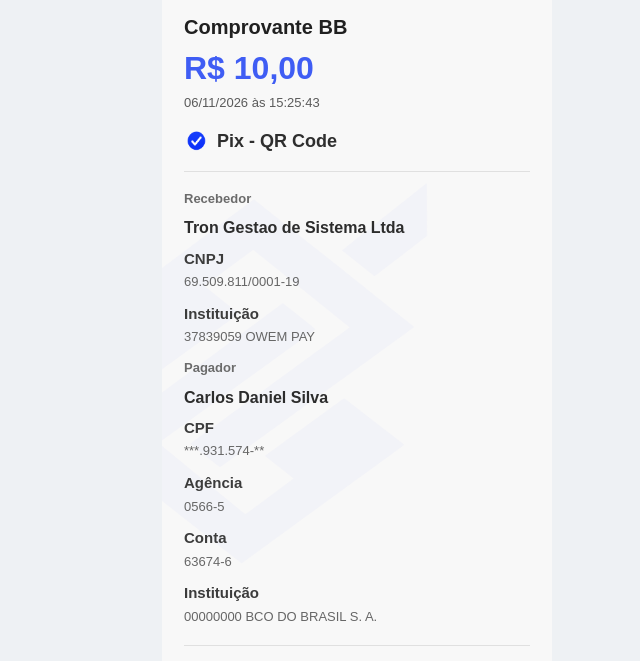
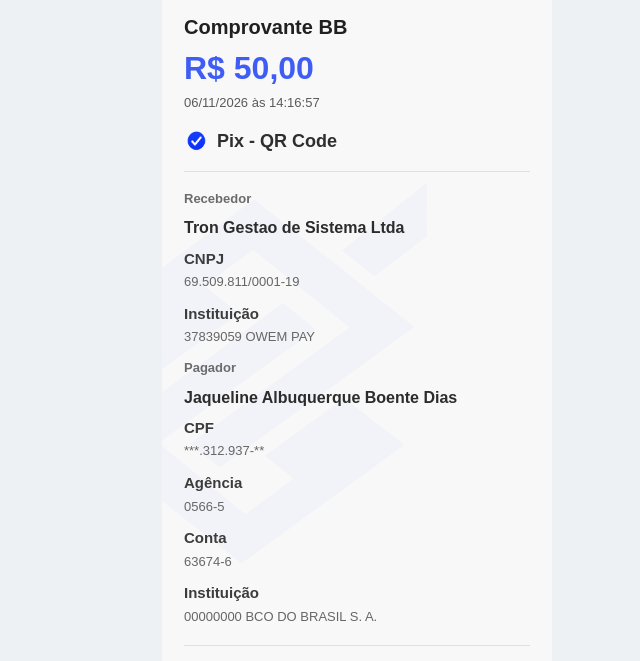
Before and after one commit to tallonagency2-ui/end, a plain HTML site: page index2.html in a window 1280 px wide. Shown: the part 91-752 px from the top of the page, without its empty margins (283-923 px from the left). Drawn offline with Linux system fonts and the light colour scheme.

Commit message:
Update index2.html

```diff
--- a/index2.html
+++ b/index2.html
@@ -25,9 +25,9 @@
 
       <h1 class="bb-title">Comprovante BB</h1>
 
-      <div class="bb-amount">R$ 10,00</div>
+      <div class="bb-amount">R$ 50,00</div>
 
-      <p class="bb-date">06/11/2026 às 15:25:43</p>
+      <p class="bb-date">06/11/2026 às 14:16:57</p>
 
       <div class="bb-status">
         <img
@@ -59,10 +59,10 @@
     <section class="bb-section">
       <div class="bb-label">Pagador</div>
 
-      <div class="bb-strong">Carlos Daniel Silva</div>
+      <div class="bb-strong">Jaqueline Albuquerque Boente Dias</div>
 
       <div class="bb-subtitle">CPF</div>
-      <div class="bb-text">***.931.574-**</div>
+      <div class="bb-text">***.312.937-**</div>
 
       <div class="bb-subtitle">Agência</div>
       <div class="bb-text">0566-5</div>
@@ -81,7 +81,7 @@
       <div class="bb-section-title">Informações adicionais</div>
 
       <div class="bb-info-line">
-        ID: E0000000020261014034635413728544
+        ID: E18236120202611061716s070f8b8198
       </div>
 
       <div class="bb-info-line">
```
